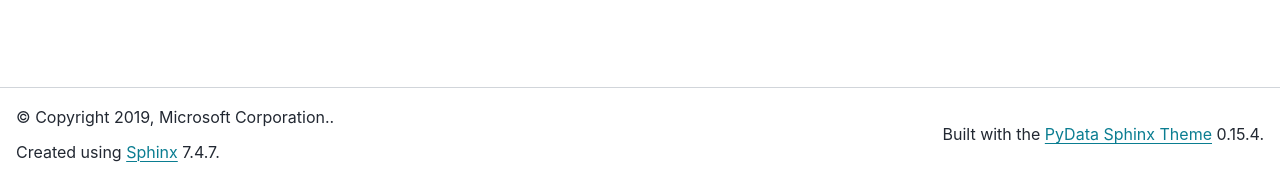
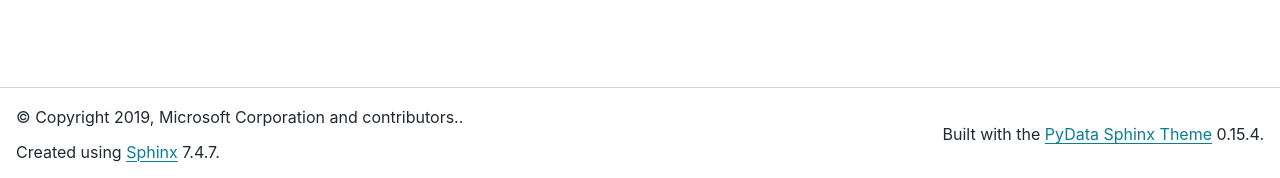
Before and after one commit to fairlearn/fairlearn, a Sphinx documentation site: the page built from docs/contents.rst, in a window 1280 px wide. Shown: the part 719-897 px from the top of the page. Built offline with Sphinx 7.4.7 and the PyData theme 0.15.4, drawn with Linux system fonts in a browser that asks for light colours; pages that are not in the unit, such as notebooks, are missing from menus.

Commit message:
adjusting a few more webpage related copyright notices
Signed-off-by: Roman Lutz <rolutz@microsoft.com>

```diff
--- a/docs/_templates/index.html
+++ b/docs/_templates/index.html
@@ -436,7 +436,7 @@
 				  	<img class="img-fluid footer-logo" src="_static/images/fairlearn_full_white.png" alt="">
 				</div>
 				<div class="col-sm-12 col-md-8 d-flex align-items-center justify-content-md-start flex-column flex-md-row">
-					<p class="white copyright-text">Copyright © 2020 Microsoft. All rights reserved.</p>
+					<p class="white copyright-text">Copyright © 2020 Microsoft and contributors.</p>
 				</div>
 				<div class="col-sm-12 col-md-2 d-flex align-items-center justify-content-md-end flex-column flex-md-row">
 				    <a class="footer-btn-transparent text-center" href="https://github.com/fairlearn/fairlearn">GitHub</a>
--- a/docs/conf.py
+++ b/docs/conf.py
@@ -24,8 +24,8 @@
 # -- Project information -----------------------------------------------------
 
 project = 'Fairlearn'
-copyright = '2019, Microsoft Corporation.'
-author = 'Microsoft'
+copyright = '2019, Microsoft Corporation and contributors.'
+author = 'Microsoft and Fairlearn contributors'
 
 # The full version, including alpha/beta/rc tags
 release = fairlearn.__version__
```
